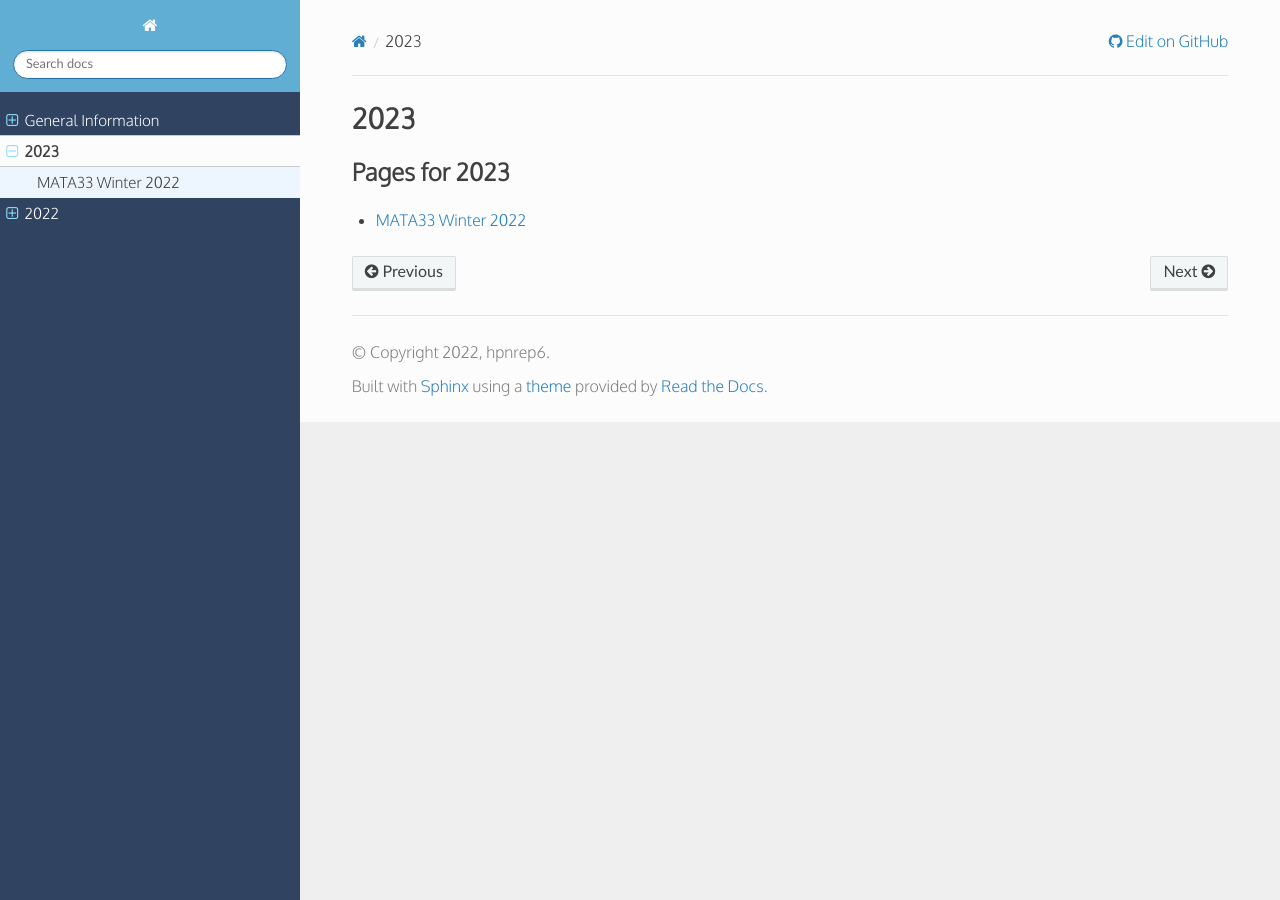
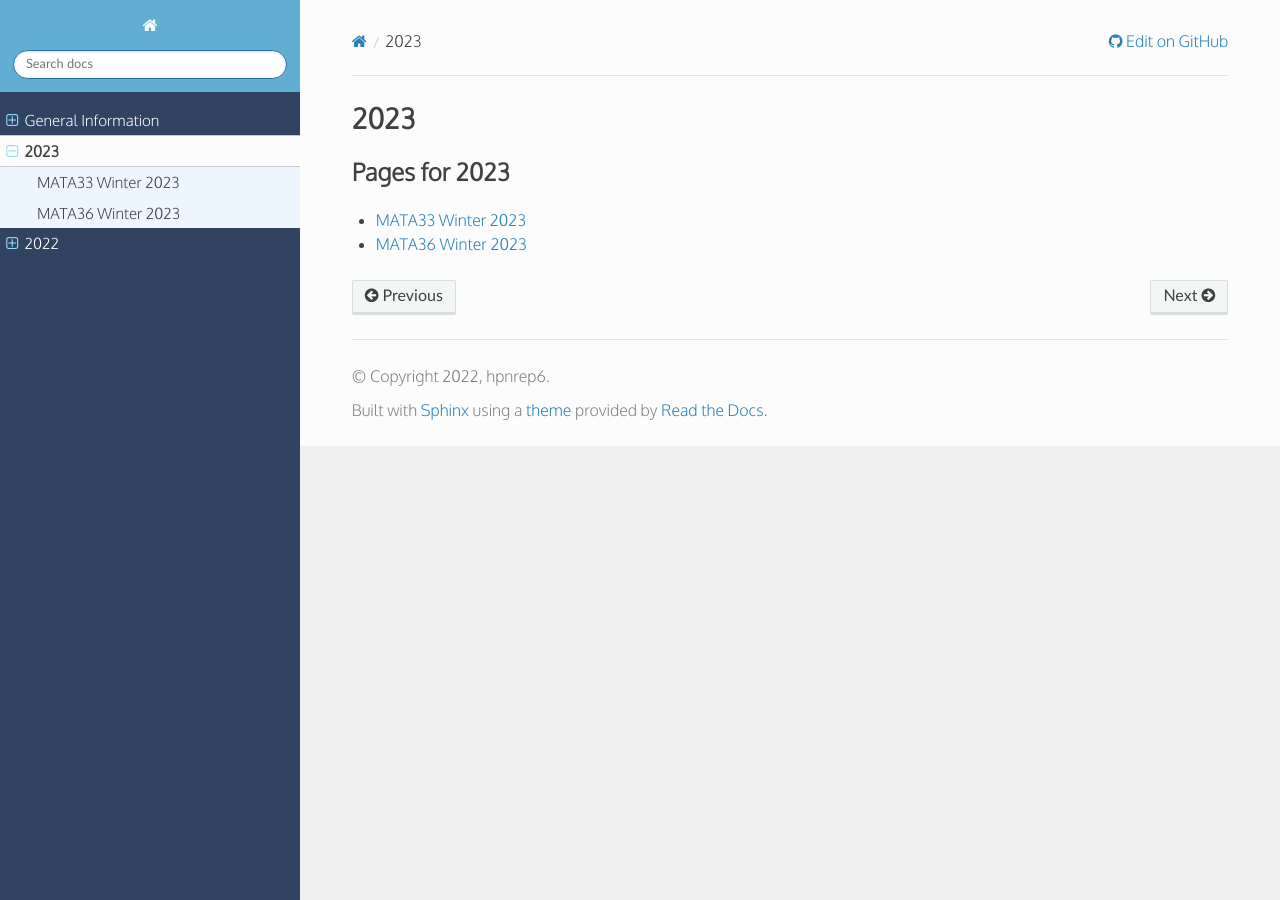
Before and after one commit to hpnrep6/t, a Sphinx documentation site: the page built from source/2023/2023.rst, in a window 1280 px wide. Built offline with Sphinx 7.4.7 and the Read the Docs theme 2.0.0, drawn with Linux system fonts in a browser that asks for light colours.

Commit message:
Update courses

```diff
--- a/source/2023/2023.rst
+++ b/source/2023/2023.rst
@@ -8,3 +8,4 @@
    :caption: Pages for 2023
 
    mata33_winter/mata33
+   mata36_winter/mata36
--- a/source/2023/mata33_winter/mata33.rst
+++ b/source/2023/mata33_winter/mata33.rst
@@ -1,6 +1,6 @@
 .. _2023_mata33_winter:
 
-MATA33 Winter 2022
+MATA33 Winter 2023
 ==================
 
 .. meta::
```
Also changed, not shown: source/2023/mata36_winter/mata36.rst (added, +11 -0 lines).
